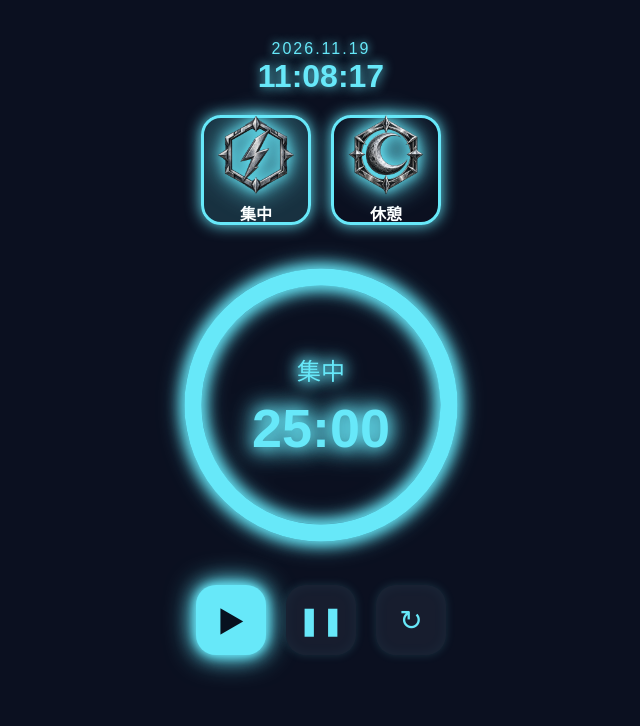
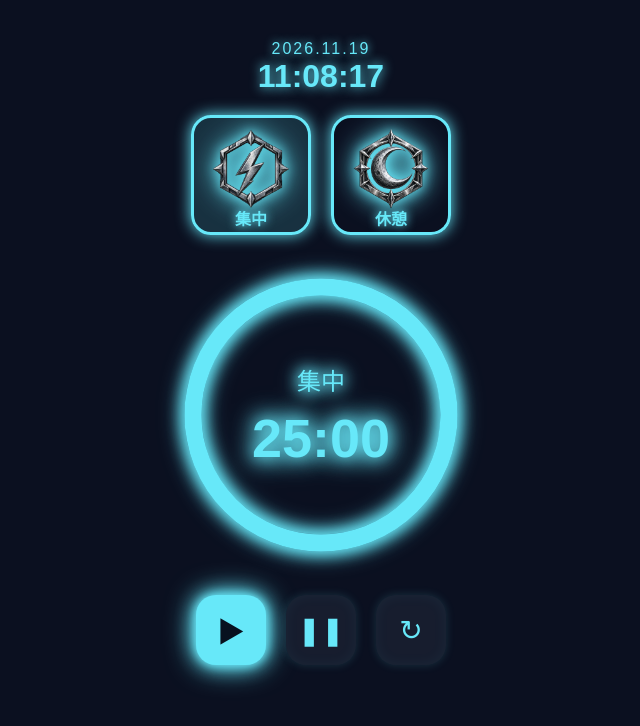
Before and after one commit to fusion776z-del/timer, a plain HTML site: page index.html in a window 1280 px wide. Shown: the whole page, without its empty margins (319-959 px from the left). Drawn offline with Linux system fonts and the light colour scheme.

Commit message:
Add files via upload

```diff
--- a/app.js
+++ b/app.js
@@ -158,6 +158,20 @@ function updateRing(){
 
  display.style.textShadow =
  `0 0 25px ${glowColor}`;
+
+/* 集中・休憩文字 */
+
+document
+.querySelectorAll(".mode-label")
+.forEach(label=>{
+
+ label.style.color =
+ glowColor;
+
+ label.style.textShadow =
+ `0 0 10px ${glowColor}`;
+
+});
 
  /* ボタン更新 */
 
--- a/index.html
+++ b/index.html
@@ -44,8 +44,8 @@ body{
 
 .mode-card{
 
- width:min(24vw,110px);
- height:min(24vw,110px);
+ width:min(26vw,120px);
+ height:min(26vw,120px);
 
  min-width:80px;
  min-height:80px;
@@ -363,14 +363,16 @@ textarea{
  height:min(18vw,80px);
 
  object-fit:contain;
+
  pointer-events:none;
+
+ margin-top:8px;
 
 }
 
-
 .mode-label{
 
-  margin-top:6px;
+  margin-top:-3px;
 
   font-weight:bold;
 
@@ -397,7 +399,10 @@ textarea{
 
    font-size:24px;
  }
-
+.mode-icon{
+  width:42px;
+  height:42px;
+}
  .focus-label{
    font-size:20px;
  }
```
